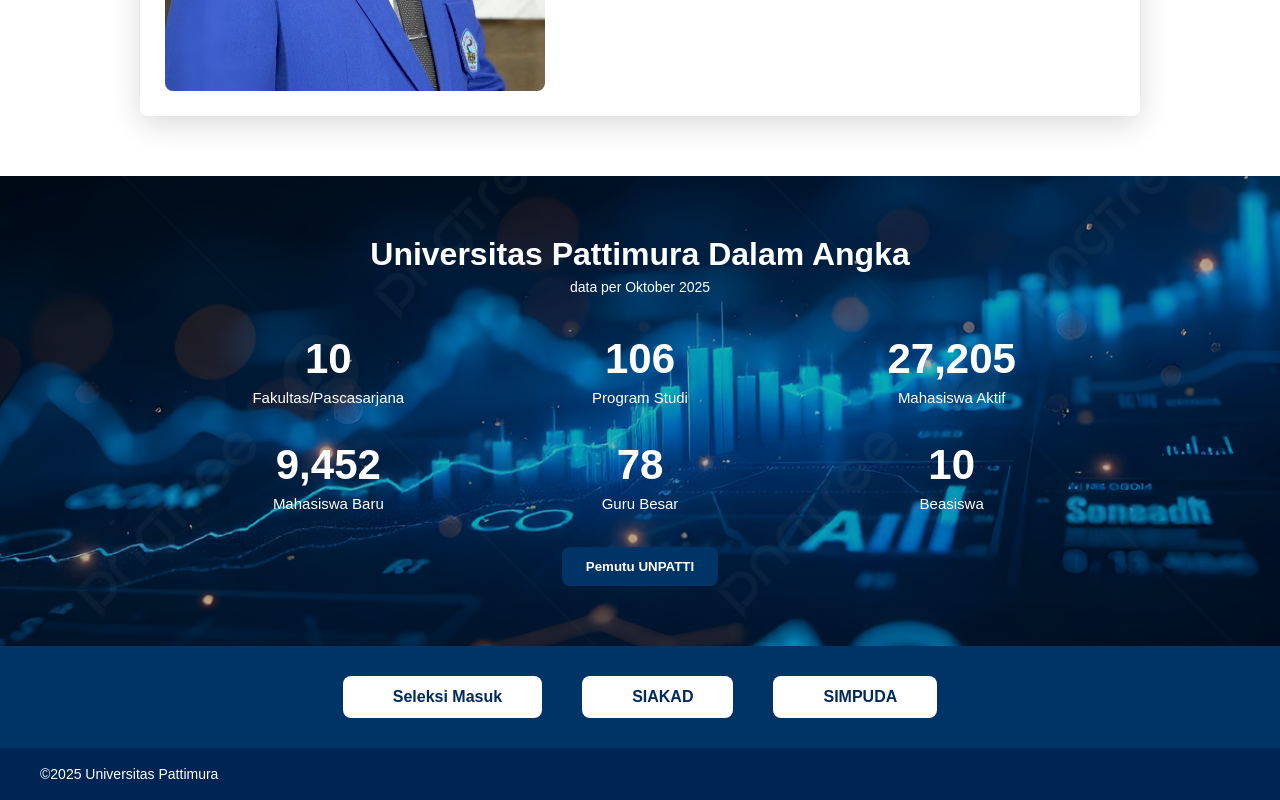
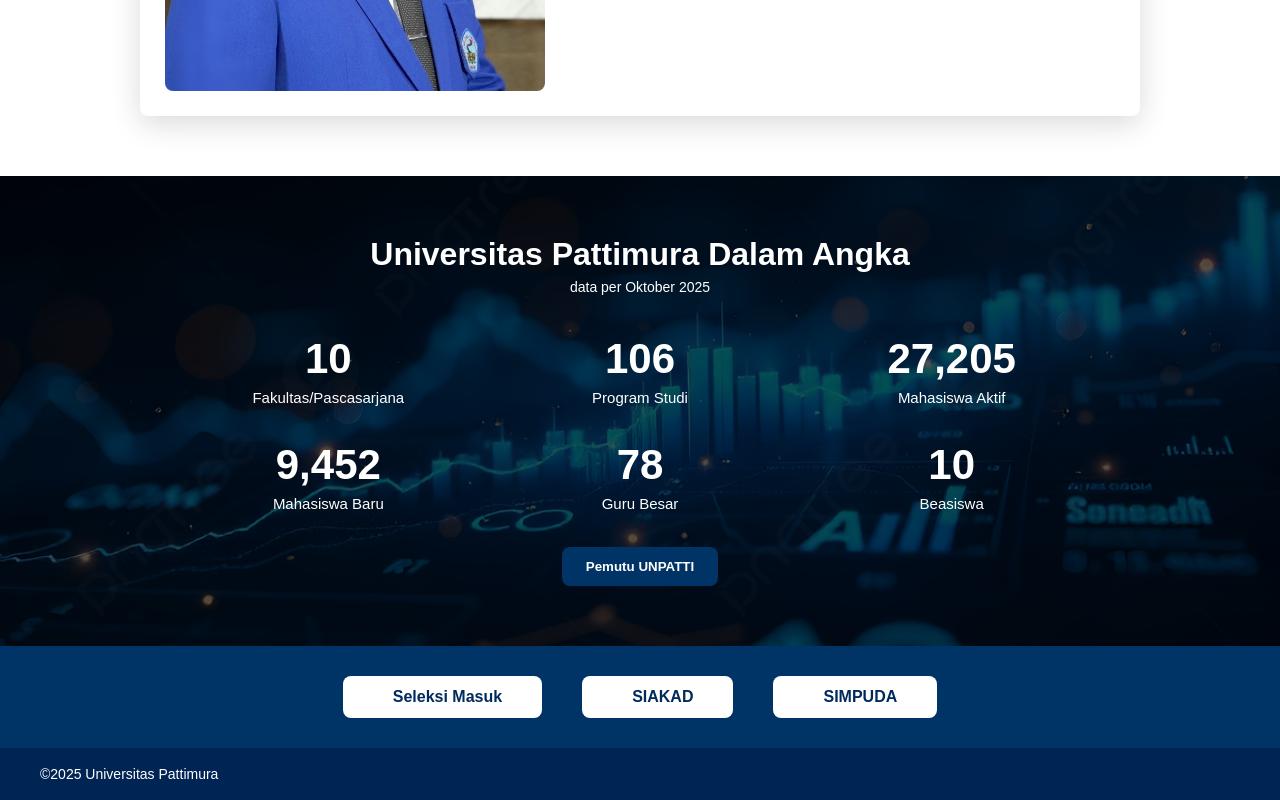
Before and after one commit to fahlevifahada/Tugas-Web, a plain HTML site: page index.html in a window 1280 px wide. Shown: the part 1293-2093 px from the top of the page. Drawn offline with Linux system fonts and the light colour scheme.

Commit message:
Add files via upload

```diff
--- a/style.css
+++ b/style.css
@@ -159,7 +159,7 @@
 .angka-section {
     background: url("assets/statistik.jpg") center center/cover no-repeat;
     background-attachment: fixed;
-    background-color: rgba(0, 0, 0, 0.285);
+    background-color: rgba(0, 0, 0, 0.674);
     background-blend-mode: darken;
     text-align: center;
     padding: 60px 20px;
```
